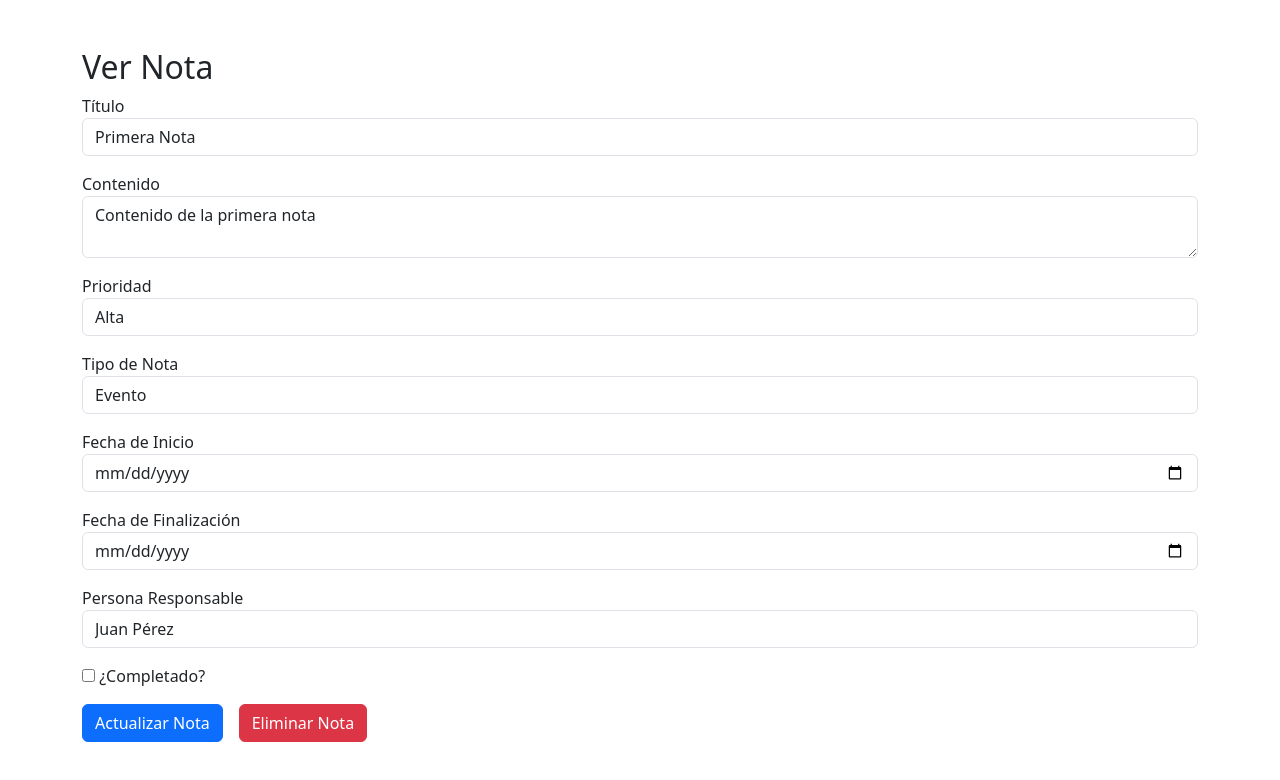
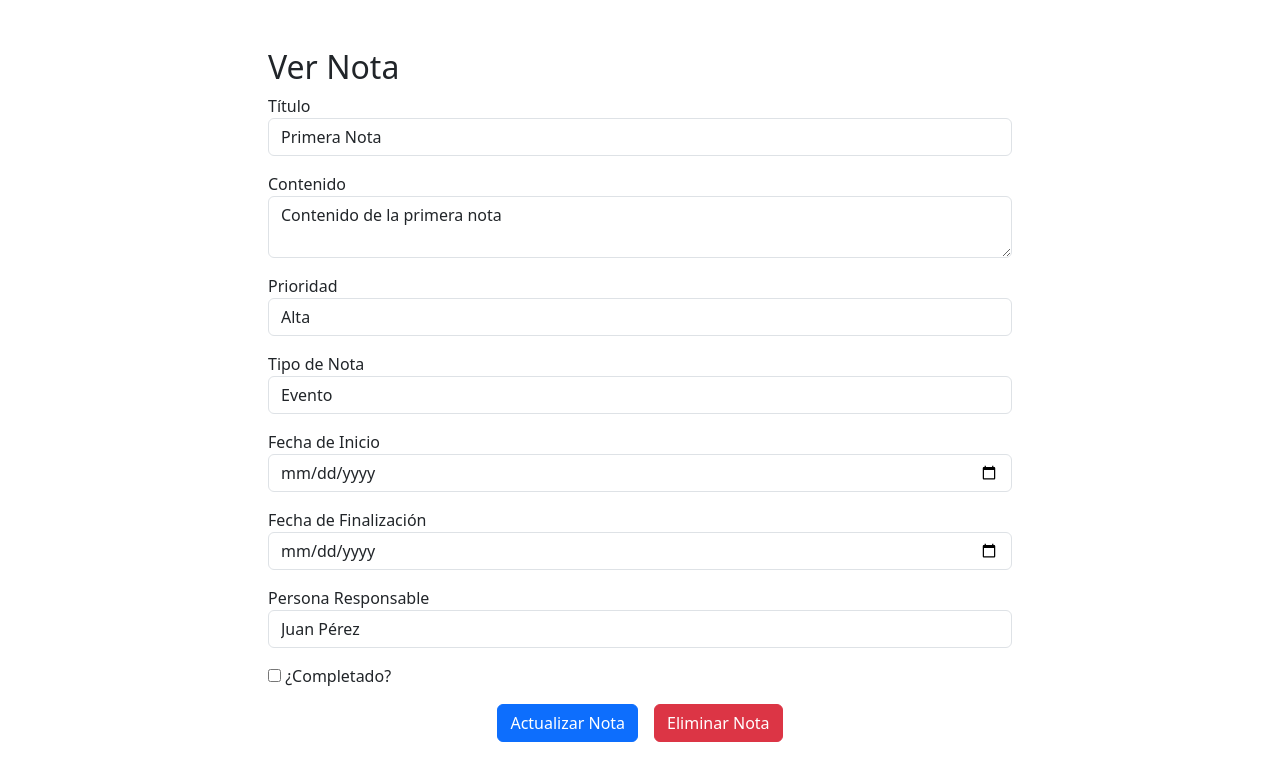
Before and after one commit to HeidiDelAngel/Notebookk, a React (Create React App) app: page /note/1 in a window 1280 px wide. Shown: the top 780 px of the page. Built offline with nearby package versions, Linux system fonts and the light colour scheme.

Commit message:
style: ajustar editar y agregar

```diff
--- a/src/AddNote.js
+++ b/src/AddNote.js
@@ -1,6 +1,6 @@
 import React, { useState } from 'react';
 import { useNavigate } from 'react-router-dom';
-import { notesData, addNote } from './data';
+import { addNote } from './data';
 
 const AddNote = () => {
   const [note, setNote] = useState({
@@ -40,7 +40,8 @@ const AddNote = () => {
   };
 
   return (
-    <div className="container mt-5">
+    <div className="container mt-5 d-flex justify-content-center">
+      <div className="col-md-8">
         <h2>Agregar Nueva Nota</h2>
         <form onSubmit={handleSubmit}>
           <div className="form-group">
@@ -141,10 +142,14 @@ const AddNote = () => {
             </label>
           </div>
 
-        <button type="submit" className="btn btn-success mt-3">
+          {/* Botón centrado */}
+          <div className="d-flex justify-content-center mt-3">
+            <button type="submit" className="btn btn-success">
               Guardar Nota
             </button>
+          </div>
         </form>
+      </div>
     </div>
   );
 };
--- a/src/ViewNote.js
+++ b/src/ViewNote.js
@@ -36,7 +36,8 @@ const ViewNote = () => {
   };
 
   return (
-    <div className="container mt-5">
+    <div className="container mt-5 d-flex justify-content-center">
+      <div className="col-md-8">
         <h2>Ver Nota</h2>
         <form onSubmit={handleUpdate}>
           <div className="form-group">
@@ -133,13 +134,17 @@ const ViewNote = () => {
             </label>
           </div>
 
-        <button type="submit" className="btn btn-primary mt-3">
+          {/* Botones centrados */}
+          <div className="d-flex justify-content-center mt-3">
+            <button type="submit" className="btn btn-primary me-3">
               Actualizar Nota
             </button>
-        <button type="button" className="btn btn-danger mt-3 ms-3" onClick={handleDelete}>
+            <button type="button" className="btn btn-danger" onClick={handleDelete}>
               Eliminar Nota
             </button>
+          </div>
         </form>
+      </div>
     </div>
   );
 };
```
Lines whose indentation alone changed are shown as unchanged.
